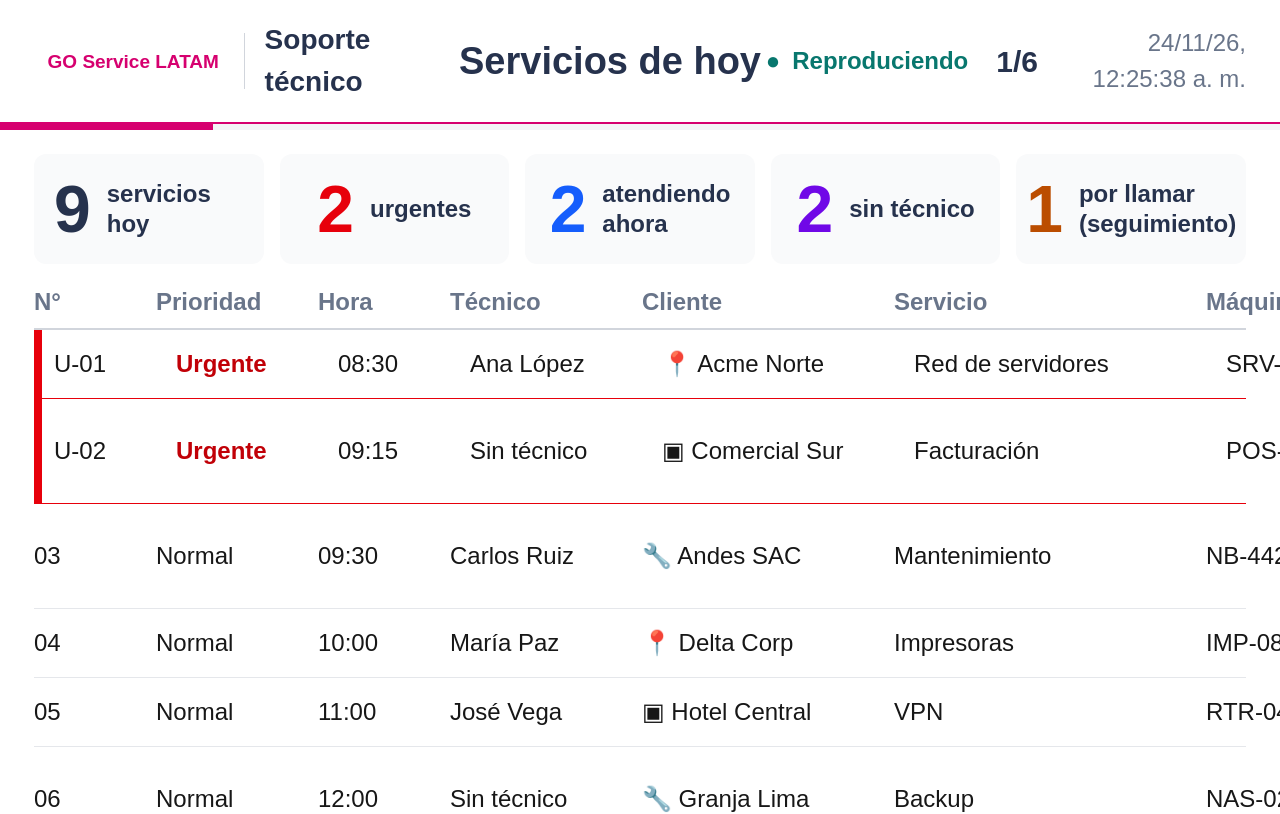
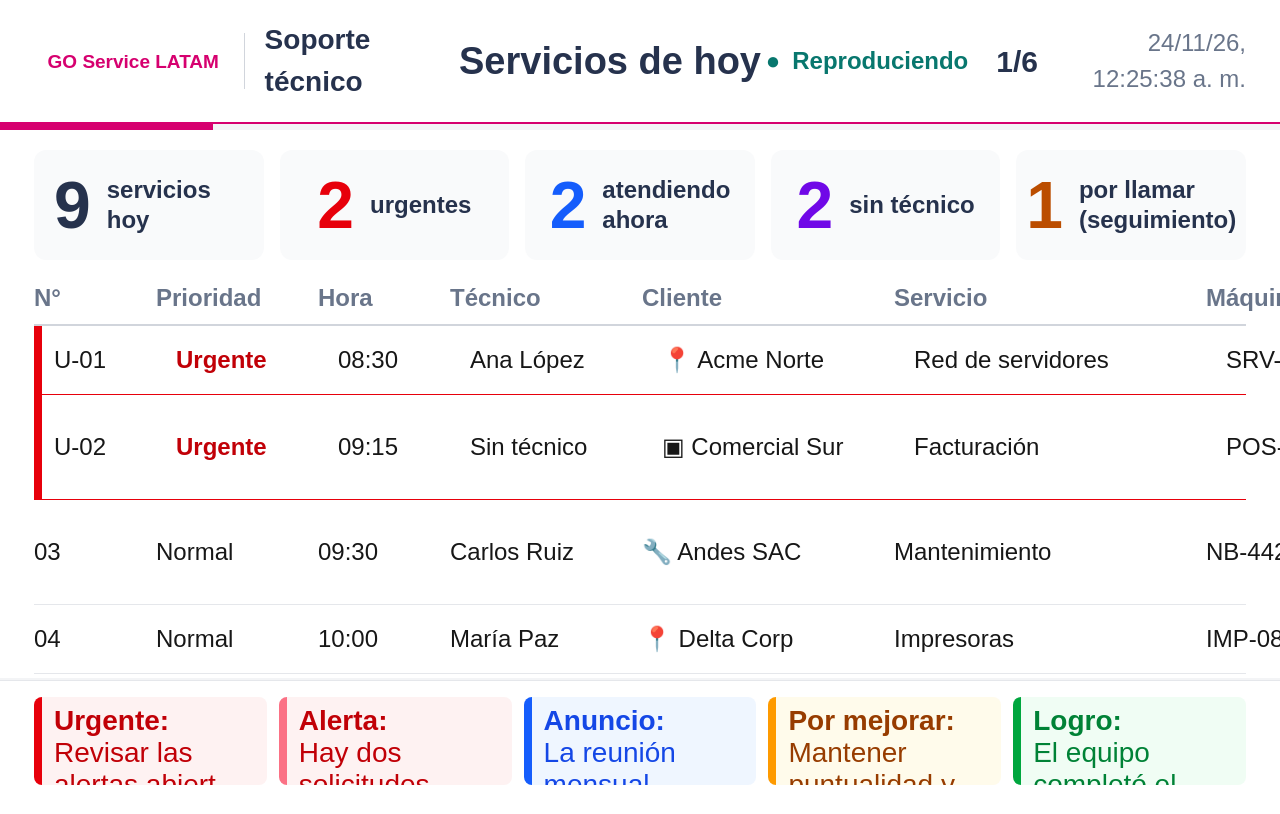
Before and after one commit to DevStudio-WorkSpace/simon-front, a Next.js app: page /pantalla/1 in a window 1280 px wide. Shown: the top 814 px of the page. Built offline with nearby package versions, Linux system fonts and the light colour scheme; no server answers.

Commit message:
SIMON-S1-DESIGN-D: separar leyendas del contenido principal

```diff
--- a/src/app/pantalla/[codigo]/page.tsx
+++ b/src/app/pantalla/[codigo]/page.tsx
@@ -151,7 +151,7 @@ export default function Pantalla({ params }: { params: Promise<{ codigo: string
   }
 
   return (
-    <main className="mx-auto h-screen min-h-[1080px] w-screen max-w-[1920px] overflow-hidden bg-white text-[28px]">
+    <main className="grid h-screen w-screen grid-rows-[124px_6px_minmax(0,1fr)_120px] overflow-hidden bg-white text-[28px]">
       {sinConexion && (
         <div role="alert" className="absolute left-1/2 top-32 z-10 -translate-x-1/2 rounded-lg bg-amber-100 px-8 py-5 text-amber-900">
           Sin conexión. Último dato recibido: {horaUltimoDato || "no disponible"}
@@ -164,7 +164,7 @@ export default function Pantalla({ params }: { params: Promise<{ codigo: string
           style={{ width: `${(estado.vista_actual / 6) * 100}%` }}
         />
       </div>
-      <section className="h-[868px] border-b-2 border-gray-100 px-[34px] py-[24px]">
+      <section className="min-h-0 overflow-hidden border-b-2 border-gray-100 px-[34px] py-[20px]">
         {estado.vista_actual === 1 && (
           <VistaServicios servicios={estado.servicios} pagina={1} indicadores={estado.indicadores_servicios} />
         )}
--- a/src/components/pantalla/FranjaMensajes.tsx
+++ b/src/components/pantalla/FranjaMensajes.tsx
@@ -15,13 +15,14 @@ export function FranjaMensajes({ mensajes }: { mensajes: MensajeMarquesina[] })
   });
 
   return (
-    <footer className="flex h-[82px] items-center gap-5 overflow-hidden border-t border-gray-200 bg-white px-[34px]">
+    <footer className="grid h-[120px] grid-cols-5 items-center gap-3 border-t border-gray-200 bg-white px-[34px] py-3">
       {ordenados.map((mensaje) => (
         <div
           key={`${mensaje.tipo}-${mensaje.texto}`}
-          className={`min-w-[340px] rounded-lg border-l-8 px-5 py-4 text-[28px] ${clases[mensaje.tipo]}`}
+          className={`h-[88px] overflow-hidden rounded-lg border-l-8 px-3 py-2 text-[28px] leading-[32px] ${clases[mensaje.tipo]}`}
         >
-          <strong>{mensaje.tipo}: </strong>{mensaje.texto}
+          <strong>{mensaje.tipo}: </strong>
+          <span className="line-clamp-2">{mensaje.texto}</span>
         </div>
       ))}
     </footer>
```
Also changed, not shown: 2 other files (tests, documents, lock files or other folders).
